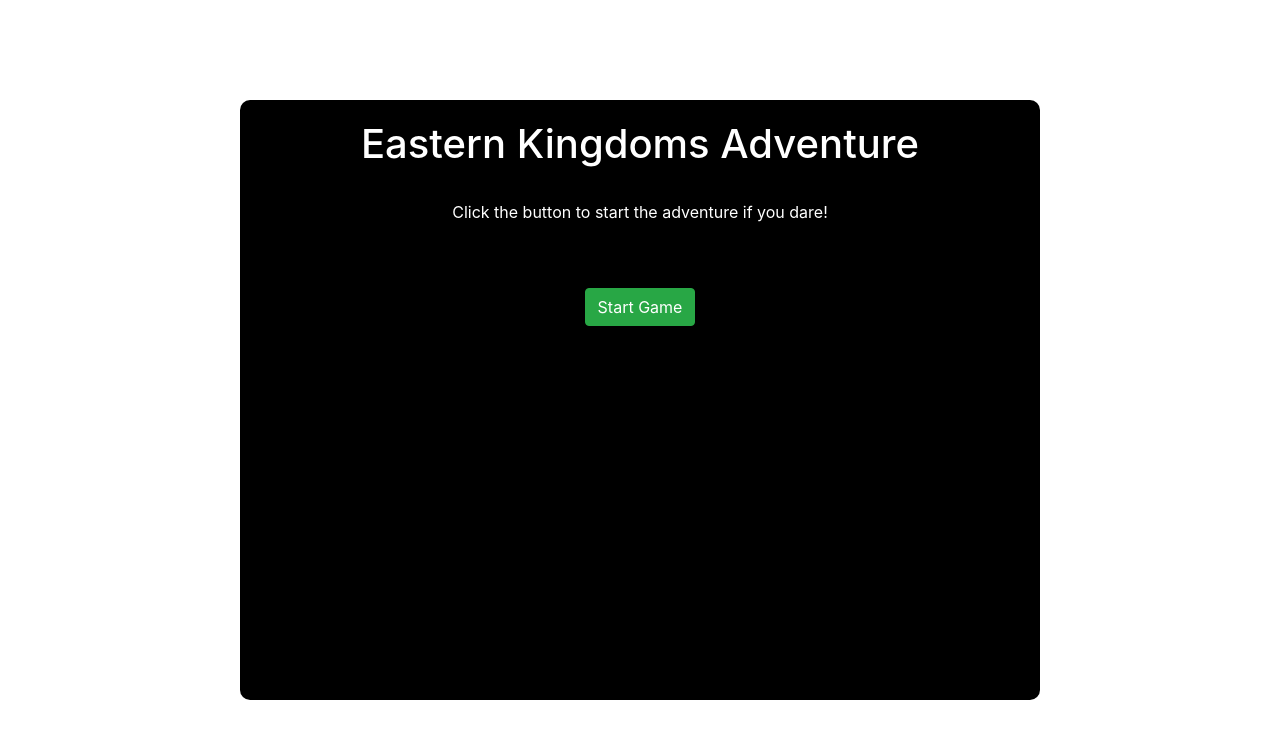
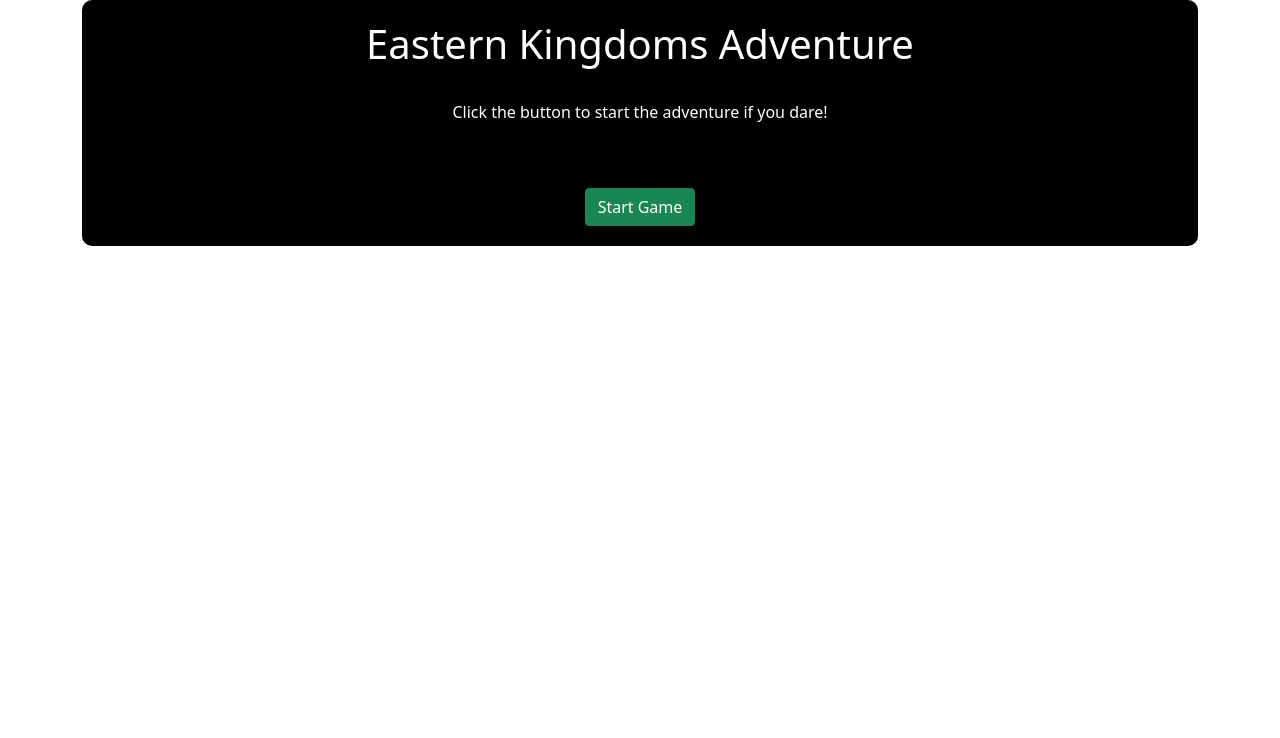
Before and after one commit to PhantomQuad/Project-Game, a website: page index.html in a window 1280 px wide. Drawn offline with nearby package versions, Linux system fonts and the light colour scheme.

Commit message:
bootstrap added

```diff
--- a/game.css
+++ b/game.css
@@ -4,14 +4,6 @@ body{
 
   #gamearea
     {
-      position: absolute;
-      margin: auto;
-      top: 0;
-      right: 0;
-      bottom: 0;
-      left: 0;
-      height:600px;
-      width:800px;
       background-color: black;
       border-radius: 10px;
       color: white;
--- a/index.html
+++ b/index.html
@@ -5,24 +5,30 @@
     <meta http-equiv="X-UA-Compatible" content="IE=edge">
     <meta name="viewport" content="width=device-width, initial-scale=1.0">
     <link rel="stylesheet" href="https://stackpath.bootstrapcdn.com/bootstrap/4.5.0/css/bootstrap.min.css" integrity="sha384-9aIt2nRpC12Uk9gS9baDl411NQApFmC26EwAOH8WgZl5MYYxFfc+NcPb1dKGj7Sk" crossorigin="anonymous">
+    <link href="https://cdn.jsdelivr.net/npm/bootstrap@5.0.0-beta2/dist/css/bootstrap.min.css" rel="stylesheet" integrity="sha384-BmbxuPwQa2lc/FVzBcNJ7UAyJxM6wuqIj61tLrc4wSX0szH/Ev+nYRRuWlolflfl" crossorigin="anonymous">
     <link rel="stylesheet" type="text/css" href="game.css">
 </head>
 <body>
     <div class="container">
         <div id="gamearea">
           <div id="title" >
-            <div class="col">
+            <div class="col" id="col1">
               <h1 class="text-center">Eastern Kingdoms Adventure</h1>
               <br />
             </div>
           </div>
           <div id="details">
 
+
               <!--intro content-->
               <div class="justify-content-center mx-auto">
-                <p id="textarea" class="text-center">Click the button to start the adventure if you dare!</p><br /><br />
+                <div class="col" id="col2">
+                </div><p id="textarea" class="text-center">Click the button to start the adventure if you dare!</p><br /><br />
+                </div>
+                <div class="col" id="col3">
                 <div id="buttonarea">
                   <input id="startbutton" type="button" value="Start Game" class="btn btn-success text-center" onclick="startGame()"/>
+                </div>
                 </div>
               </div>
               <form id="gameform">
@@ -35,6 +41,7 @@
       </div>
 
 
+    <script src="https://cdn.jsdelivr.net/npm/bootstrap@5.0.0-beta2/dist/js/bootstrap.bundle.min.js" integrity="sha384-b5kHyXgcpbZJO/tY9Ul7kGkf1S0CWuKcCD38l8YkeH8z8QjE0GmW1gYU5S9FOnJ0" crossorigin="anonymous"></script>
     <script src="index.js"></script>
 </body>
 </html>
```
